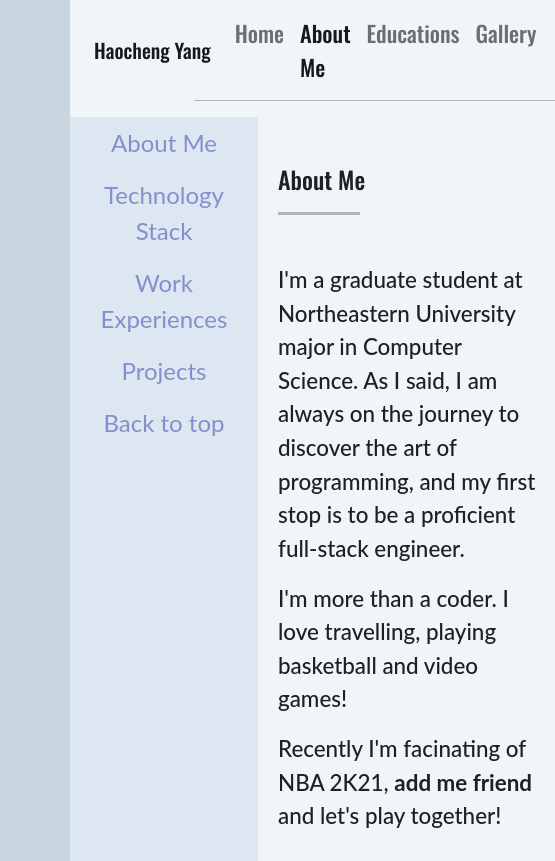
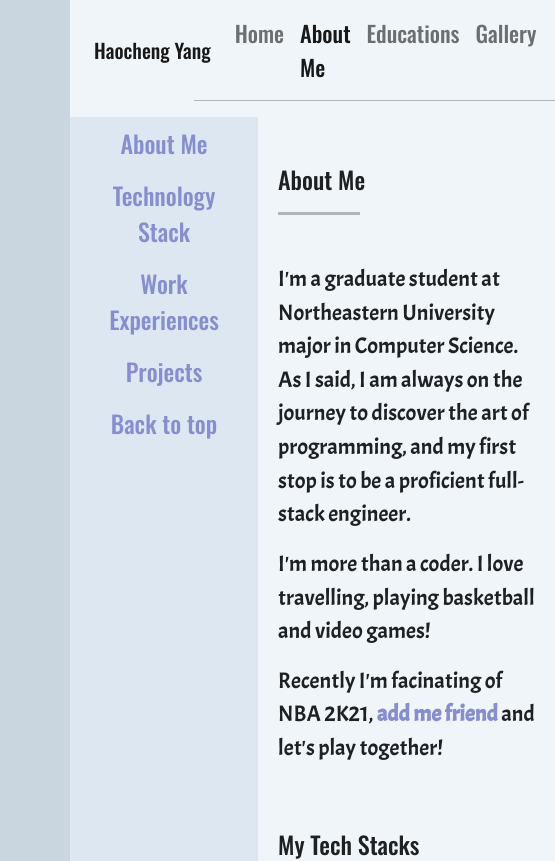
Before and after one commit to chris19960730/my_homepage, a plain HTML site: page about_me.html in a window 1280 px wide. Shown: the top 861 px of the page, 0-555 px from the left. Drawn offline with nearby package versions, Linux system fonts and the light colour scheme.

Commit message:
change <p> style

```diff
--- a/about_me.html
+++ b/about_me.html
@@ -18,7 +18,7 @@
     />
     <link rel="preconnect" href="https://fonts.gstatic.com" />
     <link
-      href="https://fonts.googleapis.com/css2?family=Oswald:wght@500&family=Shadows+Into+Light&display=swap"
+      href="https://fonts.googleapis.com/css2?family=Oswald:wght@500&family=Shadows+Into+Light&display=swap&family=Acme&display=swap"
       rel="stylesheet"
     />
     <link rel="stylesheet" href="./styles/global_style.css" />
@@ -183,7 +183,7 @@
                       data-bs-placement="bottom"
                       data-bs-content="Search for 'chris_fantasy66'"
                     >
-                      <strong>add me friend </strong>
+                      <strong id="add-friend">add me friend </strong>
                     </a>
                     and let's play together!
                   </p>
--- a/scripts/main.js
+++ b/scripts/main.js
@@ -1,3 +1,4 @@
+// make avatar spin and play/pause music
 const onToggleAvatar = () => {
   const avatar = document.querySelector("#avatarImage");
   const audioPlayer = document.querySelector("#myAudio");
@@ -10,10 +11,12 @@ const onToggleAvatar = () => {
   }
 };
 
+// add click listener for avatar
 document
   .querySelector("#avatarImage")
   .addEventListener("click", onToggleAvatar);
 
+// gloabally initialize bootstrap tooltip and popover component
 window.onload = () => {
   const tooltipTriggerList = [].slice.call(
     document.querySelectorAll("[data-bs-toggle='tooltip']")
--- a/styles/about_me.css
+++ b/styles/about_me.css
@@ -52,3 +52,9 @@ h4 {
 .about-me a {
   cursor: pointer;
 }
+#add-friend {
+  color: #878ecd;
+}
+.list-group-item-action {
+  font-family: "Oswald", sans-serif;
+}
--- a/styles/global_style.css
+++ b/styles/global_style.css
@@ -20,6 +20,9 @@ h6 {
 h2 {
   font-size: 1.5em;
   color: #1e2022;
+}
+p {
+  font-family: "Acme", sans-serif;
 }
 #avatarImage {
   margin-left: 88%;
```
Also changed, not shown: education.html (+1 -1 lines).
